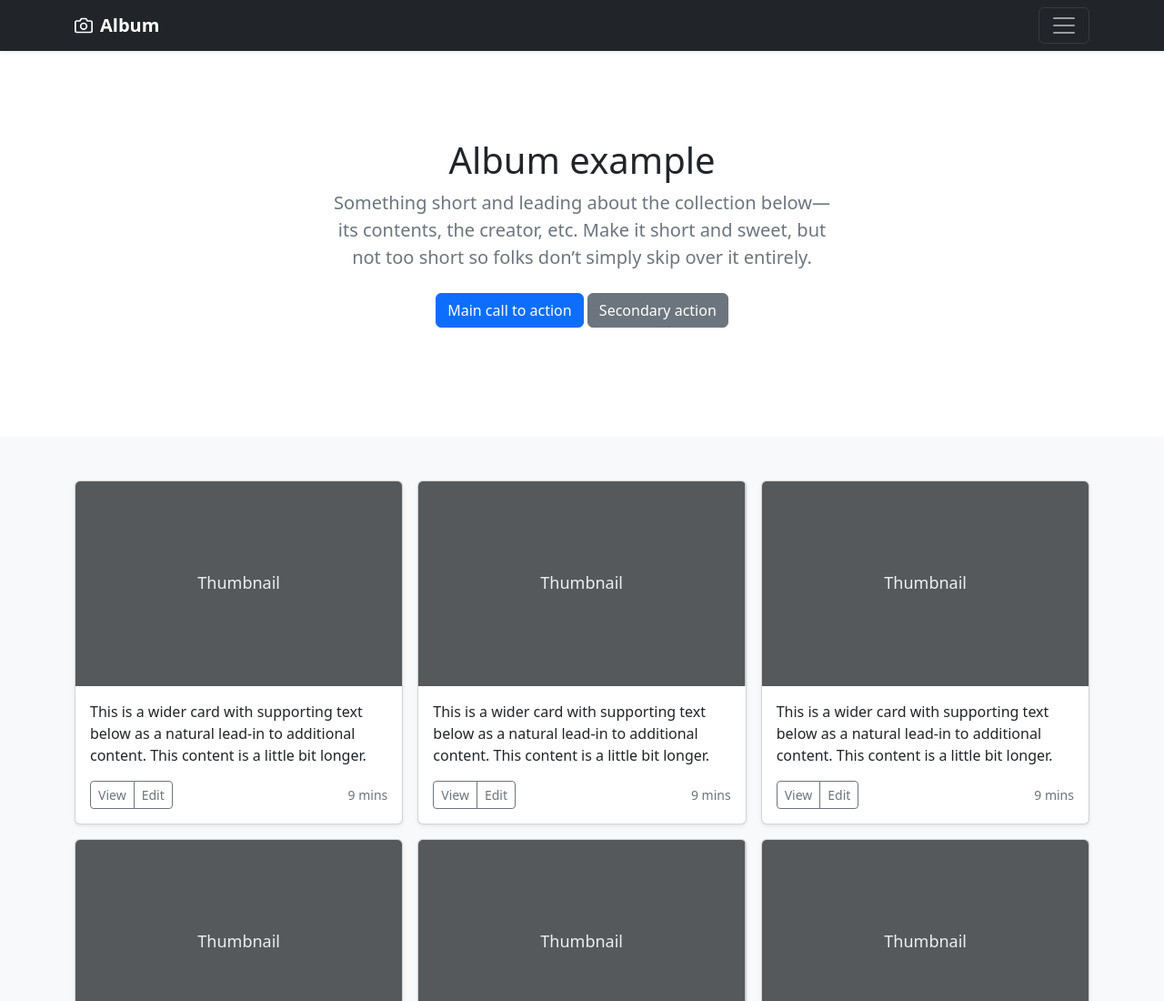
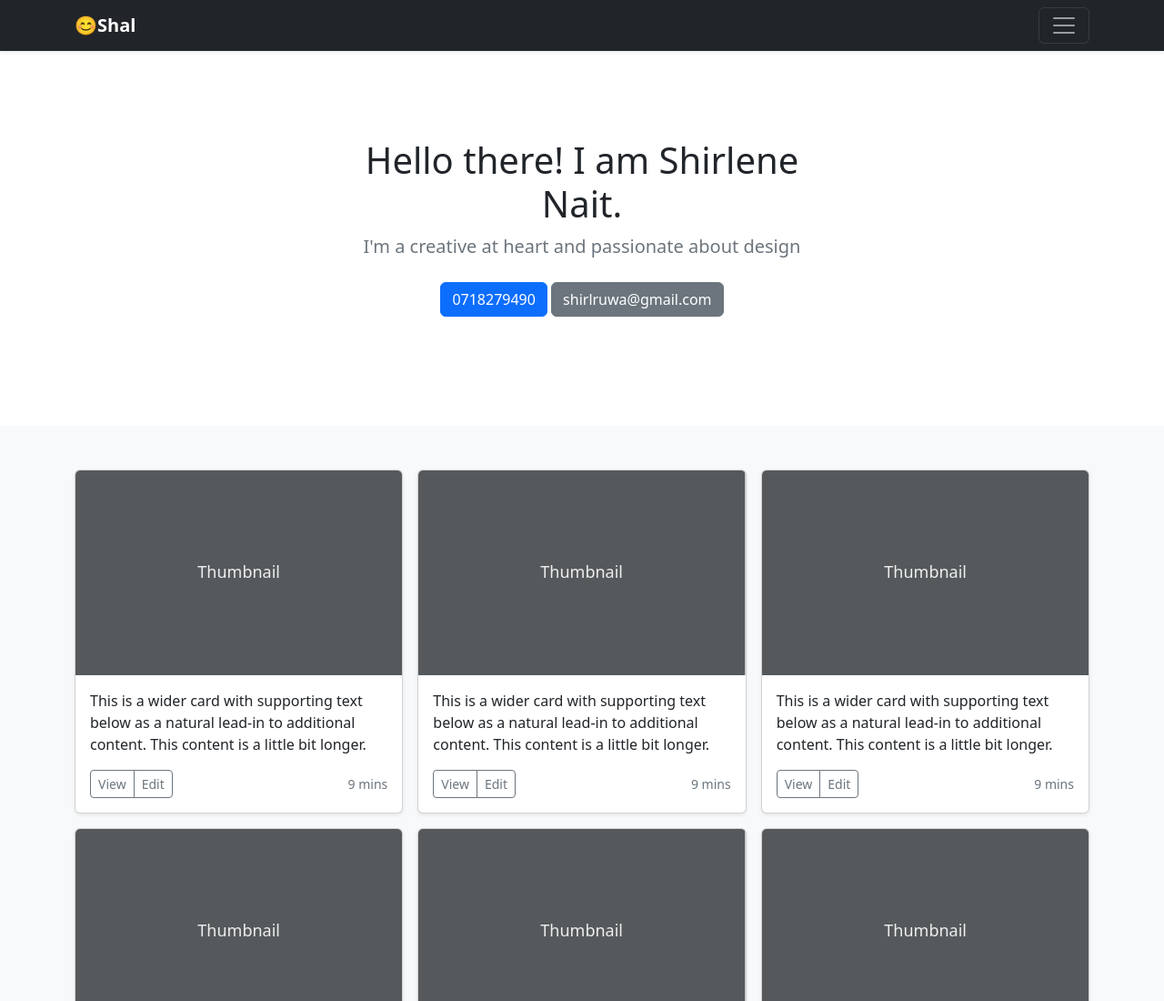
Before and after one commit to ShirleneNait/ShirleneNait.github.io, a plain HTML site: page index.html in a window 1280 px wide. Shown: the top 1100 px of the page at 91% size. Drawn offline with Linux system fonts and the light colour scheme.

Commit message:
update header and add favicon and contact details

```diff
--- a/index.html
+++ b/index.html
@@ -12,30 +12,28 @@
       rel="canonical"
       href="https://getbootstrap.com/docs/5.2/examples/album/"
     />
-
+    <link rel="icon" type="image/x-icon" href="img/smile.png">
     <link href="css/bootstrap.min.css" rel="stylesheet" />
     <link href="css/app.css" rel="stylesheet" />
   </head>
   <body>
+    <!--this tag contains an introductory part about myself-->
     <header>
       <div class="collapse bg-dark" id="navbarHeader">
         <div class="container">
           <div class="row">
             <div class="col-sm-8 col-md-7 py-4">
-              <h4 class="text-white">About</h4>
+              <h4 class="text-white">Hello there! I am Shirlene Nait.</h4>
               <p class="text-muted">
-                Add some information about the album below, the author, or any
-                other background context. Make it a few sentences long so folks
-                can pick up some informative tidbits. Then, link them off to
-                some social networking sites or contact information.
+               I'm a creative at heart and passionate about design.
               </p>
             </div>
             <div class="col-sm-4 offset-md-1 py-4">
               <h4 class="text-white">Contact</h4>
               <ul class="list-unstyled">
-                <li><a href="#" class="text-white">Follow on Twitter</a></li>
-                <li><a href="#" class="text-white">Like on Facebook</a></li>
-                <li><a href="#" class="text-white">Email me</a></li>
+                <li><a href="https://twitter.com/NaitShirlene" class="text-white">Follow me Twitter</a></li>
+                <li><a href="https://github.com/ShirleneNait" class="text-white">Follow me on GitHub</a></li>
+                <li><a href="mailto:shirlruwa@gmail.com" class="text-white">Email me</a></li>
               </ul>
             </div>
           </div>
@@ -43,26 +41,9 @@
       </div>
       <div class="navbar navbar-dark bg-dark shadow-sm">
         <div class="container">
-          <a href="#" class="navbar-brand d-flex align-items-center">
-            <svg
-              xmlns="http://www.w3.org/2000/svg"
-              width="20"
-              height="20"
-              fill="none"
-              stroke="currentColor"
-              stroke-linecap="round"
-              stroke-linejoin="round"
-              stroke-width="2"
-              aria-hidden="true"
-              class="me-2"
-              viewBox="0 0 24 24"
-            >
-              <path
-                d="M23 19a2 2 0 0 1-2 2H3a2 2 0 0 1-2-2V8a2 2 0 0 1 2-2h4l2-3h6l2 3h4a2 2 0 0 1 2 2z"
-              />
-              <circle cx="12" cy="13" r="4" />
-            </svg>
-            <strong>Album</strong>
+          <a href="index.html" class="navbar-brand d-flex align-items-center">
+            😊
+            <strong> Shal</strong>
           </a>
           <button
             class="navbar-toggler"
@@ -78,20 +59,18 @@
         </div>
       </div>
     </header>
-
+    <!--end-->
     <main>
       <section class="py-5 text-center container">
         <div class="row py-lg-5">
           <div class="col-lg-6 col-md-8 mx-auto">
-            <h1 class="fw-light">Album example</h1>
+            <h1 class="fw-light">Hello there! I am Shirlene Nait.</h1>
             <p class="lead text-muted">
-              Something short and leading about the collection below—its
-              contents, the creator, etc. Make it short and sweet, but not too
-              short so folks don’t simply skip over it entirely.
+              I'm a creative at heart and passionate about design
             </p>
             <p>
-              <a href="#" class="btn btn-primary my-2">Main call to action</a>
-              <a href="#" class="btn btn-secondary my-2">Secondary action</a>
+              <a href="tel:254718279490" class="btn btn-primary my-2">0718279490</a>
+              <a href="mailto:shirlruwa@gmail.com" class="btn btn-secondary my-2">shirlruwa@gmail.com</a>
             </p>
           </div>
         </div>
```
Also changed, not shown: img/smile.png (added).
